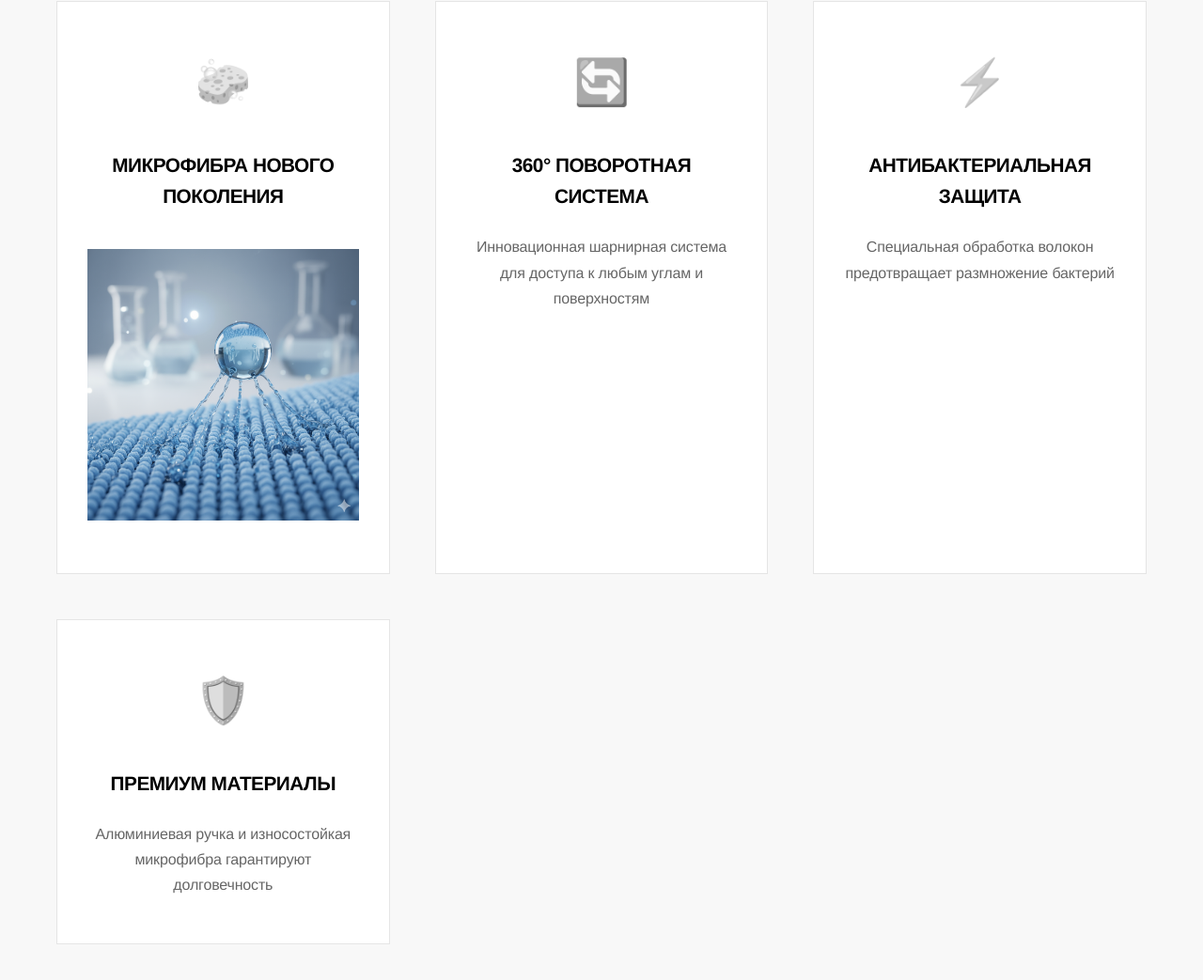
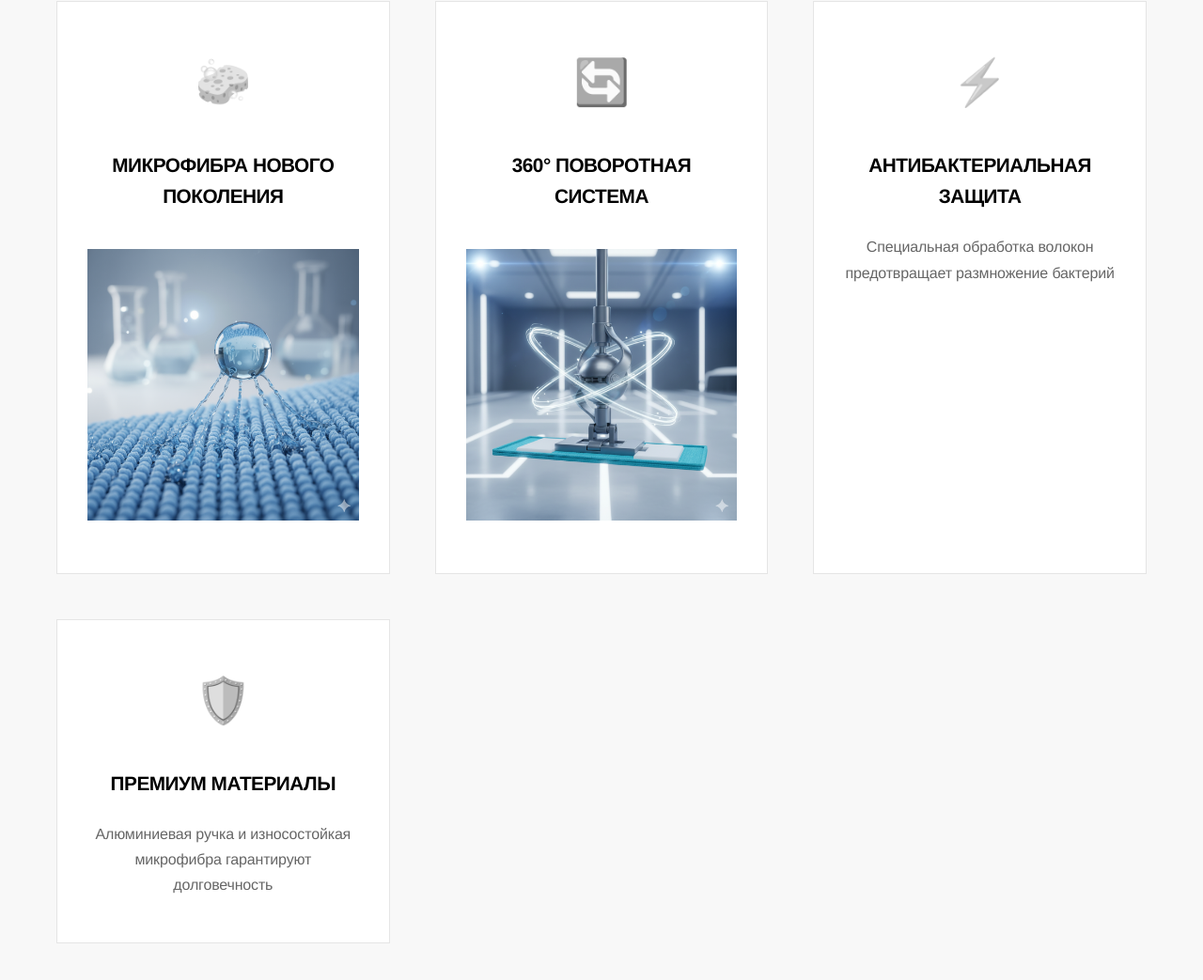
Before and after one commit to arsyur/myfirstrepo, a website: page mop-website/index.html in a window 1280 px wide. Shown: the part 1218-2261 px from the top of the page at 94% size. Drawn offline with Linux system fonts and the light colour scheme.

Commit message:
Add pic2.png to 360 rotation system feature card and update Vercel config

```diff
--- a/mop-website/index.html
+++ b/mop-website/index.html
@@ -109,7 +109,7 @@
                     <div class="feature-card">
                         <div class="feature-icon">🔄</div>
                         <h3>360° поворотная система</h3>
-                        <p>Инновационная шарнирная система для доступа к любым углам и поверхностям</p>
+                        <img src="pic2.png" alt="360° поворотная система" style="max-width: 100%; height: auto; margin-top: 1rem;">
                     </div>
                     <div class="feature-card">
                         <div class="feature-icon">⚡</div>
```
Also changed, not shown: mop-website/vercel.json, vercel.json.
